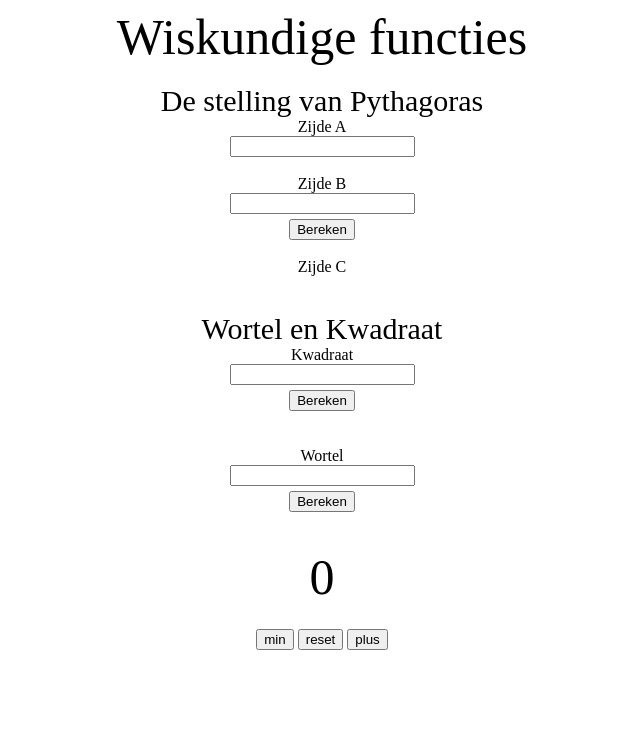
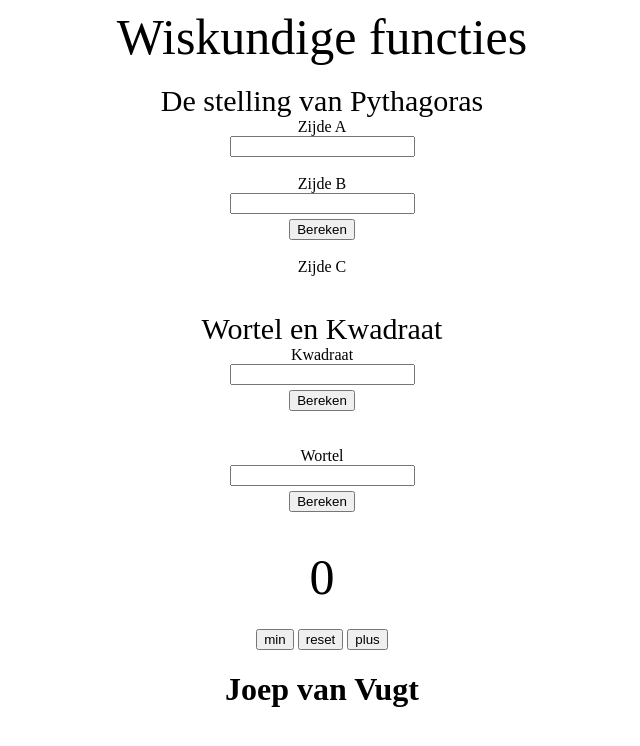
Before and after one commit to GertN09/Gurt-Web, a plain HTML site: page index.html in a window 1280 px wide. Shown: the whole page, without its empty margins (318-958 px from the left). Drawn offline with Linux system fonts and the light colour scheme.

Commit message:
Update index.html
Joep

```diff
--- a/index.html
+++ b/index.html
@@ -46,6 +46,8 @@
     <button id="plusknop">plus</button>
     <script src="index.js"></script>
 
+
+    <h1>Joep van Vugt</h1>
 </body>
 
     </html>
```
